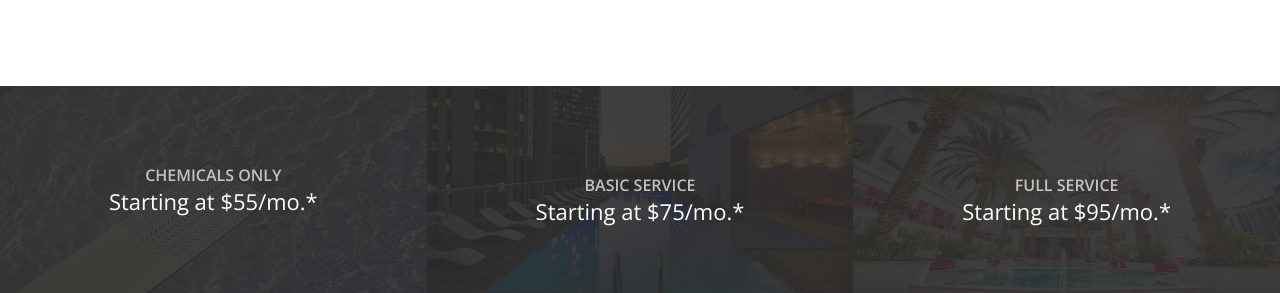
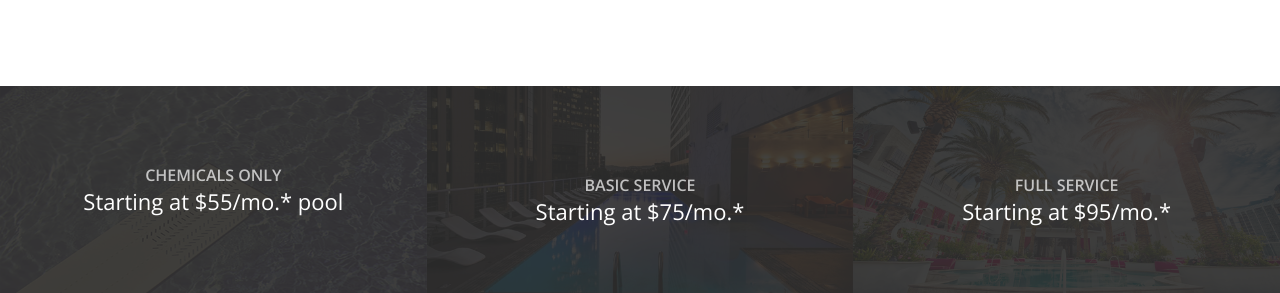
Before and after one commit to harsla/tier1, a plain HTML site: page index.html in a window 1280 px wide. Shown: the part 2041-2334 px from the top of the page. Drawn offline with nearby package versions, Linux system fonts and the light colour scheme.

Commit message:
Update index.html

```diff
--- a/index.html
+++ b/index.html
@@ -205,7 +205,7 @@
                                 Chemicals Only
                             </div>
                             <div class="project-name">
-                                Starting at $55/mo.*
+                                Starting at $55/mo.* pool
                             </div><br />
                             <div class="row pricing-details">
                                 <!--<div class="col-xs-3"></div>-->
```
